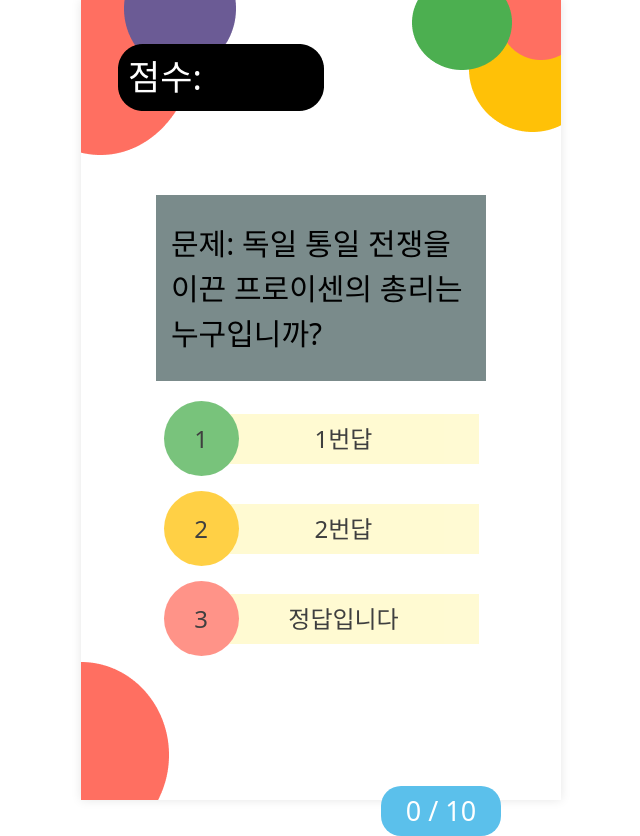
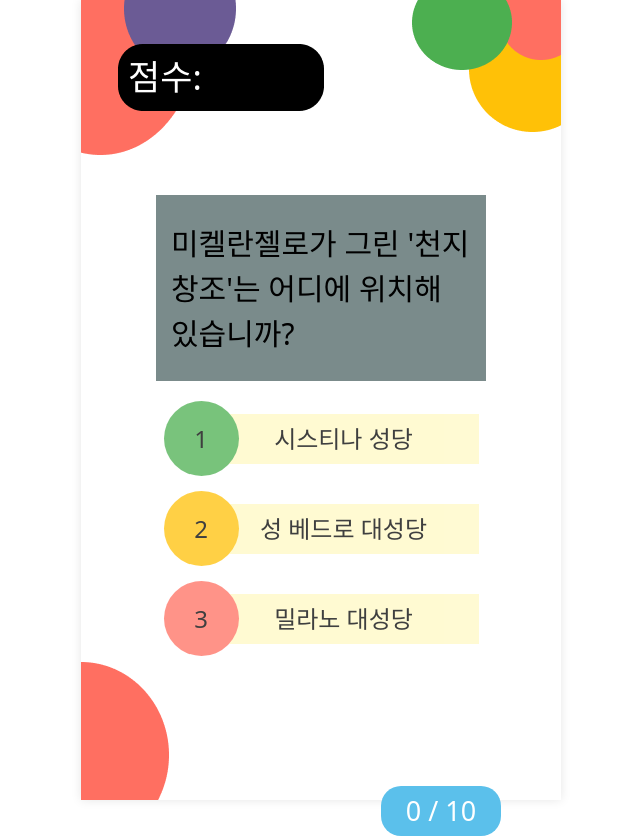
Before and after one commit to SoJungJung/SangSikQuiz, a React (Create React App) app: page /quiz in a window 1280 px wide. Shown: the whole page, without its empty margins (319-959 px from the left). Built offline with nearby package versions, Linux system fonts and the light colour scheme.

Commit message:
202408241810

```diff
--- /dev/null
+++ b/public/example.json
@@ -0,0 +1,144 @@
+{
+    "difficult": [
+        {
+            "quiz": "'파우스트'의 작가는 누구입니까?",
+            "answer": [
+                { "TRUE": "요한 볼프강 폰 괴테" },
+                { "FALSE": "크리스토퍼 말로" },
+                { "FALSE": "윌리엄 셰익스피어" }
+            ]
+        },
+        {
+            "quiz": "호메로스의 서사시 '일리아드'는 어떤 전쟁을 다룹니까?",
+            "answer": [{ "TRUE": "트로이 전쟁" }, { "FALSE": "페르시아 전쟁" }, { "FALSE": "펠로폰네소스 전쟁" }]
+        },
+        {
+            "quiz": "'돈키호테'의 작가는 누구입니까?",
+            "answer": [
+                { "TRUE": "미겔 데 세르반테스" },
+                { "FALSE": "가브리엘 가르시아 마르케스" },
+                { "FALSE": "호르헤 루이스 보르헤스" }
+            ]
+        },
+        {
+            "quiz": "'변신'에서 주인공 그레고르 잠자가 변신한 생물은 무엇입니까?",
+            "answer": [{ "TRUE": "거대한 벌레" }, { "FALSE": "쥐" }, { "FALSE": "새" }]
+        },
+        {
+            "quiz": "요하네스 베르메르의 대표작 '진주 귀걸이를 한 소녀'는 어느 미술관에 소장되어 있습니까?",
+            "answer": [{ "TRUE": "마우리츠하위스 미술관" }, { "FALSE": "루브르 박물관" }, { "FALSE": "프라도 미술관" }]
+        },
+        {
+            "quiz": "구스타프 클림트의 '키스'는 어떤 화풍을 대표합니까?",
+            "answer": [{ "TRUE": "상징주의" }, { "FALSE": "인상주의" }, { "FALSE": "초현실주의" }]
+        },
+        {
+            "quiz": "'비너스의 탄생'을 그린 화가는 누구입니까?",
+            "answer": [{ "TRUE": "보티첼리" }, { "FALSE": "라파엘로" }, { "FALSE": "렘브란트" }]
+        },
+        {
+            "quiz": "피카소의 '게르니카'는 어떤 사건을 배경으로 하고 있습니까?",
+            "answer": [{ "TRUE": "스페인 내전" }, { "FALSE": "프랑스 혁명" }, { "FALSE": "미국 독립전쟁" }]
+        },
+        {
+            "quiz": "미켈란젤로가 그린 '천지창조'는 어디에 위치해 있습니까?",
+            "answer": [{ "TRUE": "시스티나 성당" }, { "FALSE": "성 베드로 대성당" }, { "FALSE": "밀라노 대성당" }]
+        },
+        {
+            "quiz": "네덜란드의 '황금 시대'를 대표하는 화가는 누구입니까?",
+            "answer": [{ "TRUE": "렘브란트" }, { "FALSE": "고흐" }, { "FALSE": "루벤스" }]
+        }
+    ],
+    "intermediate": [
+        {
+            "quiz": "'별이 빛나는 밤'의 작가는 누구입니까?",
+            "answer": [{ "TRUE": "빈센트 반 고흐" }, { "FALSE": "클로드 모네" }, { "FALSE": "폴 세잔" }]
+        },
+        {
+            "quiz": "'모나리자'를 그린 화가는 누구입니까?",
+            "answer": [{ "TRUE": "레오나르도 다빈치" }, { "FALSE": "미켈란젤로" }, { "FALSE": "라파엘로" }]
+        },
+        {
+            "quiz": "'군주론'을 쓴 이탈리아 정치 철학자는 누구입니까?",
+            "answer": [{ "TRUE": "니콜로 마키아벨리" }, { "FALSE": "토마스 홉스" }, { "FALSE": "존 로크" }]
+        },
+        {
+            "quiz": "데카르트가 유명한 명제로 남긴 말은 무엇입니까?",
+            "answer": [
+                { "TRUE": "나는 생각한다, 고로 존재한다" },
+                { "FALSE": "신은 존재한다" },
+                { "FALSE": "모든 것은 의심할 수 있다" }
+            ]
+        },
+        {
+            "quiz": "진화론을 제안한 과학자는 누구입니까?",
+            "answer": [{ "TRUE": "찰스 다윈" }, { "FALSE": "알프레드 러셀 월리스" }, { "FALSE": "장바티스트 라마르크" }]
+        },
+        {
+            "quiz": "중국 역사상 '삼국지'로 유명한 시대에 존재했던 세 나라는 무엇입니까?",
+            "answer": [{ "TRUE": "위, 촉, 오" }, { "FALSE": "송, 명, 청" }, { "FALSE": "한, 위, 촉" }]
+        },
+        {
+            "quiz": "1917년 러시아 혁명 후 수립된 최초의 사회주의 정부를 이끈 지도자는 누구입니까?",
+            "answer": [{ "TRUE": "블라디미르 레닌" }, { "FALSE": "요제프 스탈린" }, { "FALSE": "레프 트로츠키" }]
+        },
+        {
+            "quiz": "중국의 대약진운동을 주도한 지도자는 누구입니까?",
+            "answer": [{ "TRUE": "마오쩌둥" }, { "FALSE": "덩샤오핑" }, { "FALSE": "장제스" }]
+        },
+        {
+            "quiz": "남아프리카공화국의 아파르트헤이트 정책을 종식시킨 대통령은 누구입니까?",
+            "answer": [{ "TRUE": "넬슨 만델라" }, { "FALSE": "프레데릭 데 클레르크" }, { "FALSE": "타보 음베키" }]
+        },
+        {
+            "quiz": "1950년 발발한 한국전쟁의 발단은 무엇입니까?",
+            "answer": [{ "TRUE": "북한의 남침" }, { "FALSE": "대한민국의 독립 선언" }, { "FALSE": "미국의 군사 개입" }]
+        }
+    ],
+    "easy": [
+        {
+            "quiz": "음식물 쓰레기로 분류되지 않는 것은 무엇입니까?",
+            "answer": [{ "TRUE": "계란 껍질" }, { "FALSE": "바나나 껍질" }, { "FALSE": "오렌지 껍질" }]
+        },
+        {
+            "quiz": "재활용 쓰레기로 분류되지 않는 것은 무엇입니까?",
+            "answer": [{ "TRUE": "종이컵" }, { "FALSE": "유리병" }, { "FALSE": "플라스틱 병" }]
+        },
+        {
+            "quiz": "한국에서 소득세 신고 기간은 언제입니까?",
+            "answer": [
+                { "TRUE": "5월 1일부터 5월 31일까지" },
+                { "FALSE": "6월 1일부터 6월 30일까지" },
+                { "FALSE": "4월 1일부터 4월 30일까지" }
+            ]
+        },
+        {
+            "quiz": "자동차 보험에서 '자기 신체 사고' 담보는 무엇을 보상합니까?",
+            "answer": [{ "TRUE": "자기 신체 손해" }, { "FALSE": "상대방 신체 손해" }, { "FALSE": "자기 차량 손해" }]
+        },
+        {
+            "quiz": "건강보험료는 소득의 몇 퍼센트로 결정됩니까?",
+            "answer": [{ "TRUE": "6.67%" }, { "FALSE": "4.5%" }, { "FALSE": "7.8%" }]
+        },
+        {
+            "quiz": "한국에서 반려견 등록제가 의무화된 해는 언제입니까?",
+            "answer": [{ "TRUE": "2014년" }, { "FALSE": "2012년" }, { "FALSE": "2016년" }]
+        },
+        {
+            "quiz": "주택청약종합저축 가입 조건 중 연령 제한은 몇 세입니까?",
+            "answer": [{ "TRUE": "만 19세" }, { "FALSE": "만 21세" }, { "FALSE": "만 18세" }]
+        },
+        {
+            "quiz": "국민연금에서 연금을 수령할 수 있는 나이는 만 몇 세입니까?",
+            "answer": [{ "TRUE": "만 65세" }, { "FALSE": "만 60세" }, { "FALSE": "만 70세" }]
+        },
+        {
+            "quiz": "'다둥이 카드'를 발급받을 수 있는 자녀 수는 몇 명 이상입니까?",
+            "answer": [{ "TRUE": "2명" }, { "FALSE": "3명" }, { "FALSE": "4명" }]
+        },
+        {
+            "quiz": "자동차세는 몇 월과 몇 월에 납부합니까?",
+            "answer": [{ "TRUE": "1월과 7월" }, { "FALSE": "3월과 9월" }, { "FALSE": "5월과 11월" }]
+        }
+    ]
+}
--- a/src/pages/Answer/Answer.module.css
+++ b/src/pages/Answer/Answer.module.css
@@ -66,7 +66,7 @@
 
 .rstImg {
     position: absolute;
-    width: 90%;
+    width: 70%;
     border-radius: 20px;
     z-index: 1;
 }
@@ -81,16 +81,12 @@
 
 .wrgAswDiv {
     display: flex;
-    justify-content: flex-start;
+    justify-content: center;
     align-items: center;
     /* background-color: #f3e5f5;
     border-radius: 50px;
     padding: 10px 20px;
     width: 90%; */
-}
-
-.wrgAsw {
-    margin-right: 10px; /* 텍스트와 이미지 간격 추가 */
 }
 
 .wrgAswShowText {
@@ -119,5 +115,4 @@
     font-style: italic;
     font-weight: bold;
     position: relative;
-    right: 20px;
 }
--- a/src/pages/Quiz/Quiz.js
+++ b/src/pages/Quiz/Quiz.js
@@ -1,12 +1,10 @@
-import React from 'react';
+import React, { useEffect, useState } from 'react';
 import styles from './Quiz.module.css';
 import lefttop from './lefttop.png';
 import leftbottom from './leftbottom.png';
 import righttop from './righttop.png';
 import point from './point.png';
 import quiz from './quiz.png';
-import awr from './awr.png';
-import num from './num.png';
 import Layout from '../../Layout';
 import { useNavigate } from 'react-router-dom';
 
@@ -17,6 +15,47 @@ const Quiz = () => {
         navigate(`/answer?isRight=${isRight}`);
         console.log('함수 실행일 수도');
     };
+
+    const [data, setData] = useState(null);
+    const [loading, setLoading] = useState(true);
+    const [error, setError] = useState(null);
+    const [randomNumber, setRandomNumber] = useState(null);
+
+    useEffect(() => {
+        const number = Math.floor(Math.random() * 10);
+        setRandomNumber(number);
+    }, []);
+
+    useEffect(() => {
+        // JSON 파일 요청하기
+        fetch('/example.json')
+            .then((response) => {
+                if (!response.ok) {
+                    throw new Error('Network response was not ok');
+                }
+                return response.json();
+            })
+            .then((jsonData) => {
+                setData(jsonData);
+                setLoading(false);
+            })
+            .catch((err) => {
+                setError(err.message);
+                setLoading(false);
+            });
+    }, []);
+
+    // 데이터가 로드되었는지 확인
+    if (loading) {
+        return <div>Loading...</div>;
+    }
+
+    if (error) {
+        return <div>Error: {error}</div>;
+    }
+
+    console.log(data.difficult[1].answer[0].TRUE);
+    let nowQuiz = data.difficult[randomNumber];
     return (
         <Layout>
             <div className={styles.container}>
@@ -32,7 +71,7 @@ const Quiz = () => {
                 </div>
                 <div className={styles.quizShow}>
                     <img className={styles.quiz} src={quiz} alt="quiz" />
-                    <div className={styles.quizText}>문제: 독일 통일 전쟁을 이끈 프로이센의 총리는 누구입니까?</div>
+                    <div className={styles.quizText}>{nowQuiz.quiz}</div>
                 </div>
                 <div className={styles.answerShow}>
                     <div className={styles.answerDiv} onClick={() => handleDivClick(true)}>
@@ -40,7 +79,7 @@ const Quiz = () => {
                             <div className={styles.circleText}>1</div>
                         </div>
                         <div className={styles.rectangle}>
-                            <div className={styles.rectangleText}>1번답</div>
+                            <div className={styles.rectangleText}>{nowQuiz.answer[0].TRUE}</div>
                         </div>
                     </div>
                     <div className={`${styles.answerDiv} ${styles.midAnswerDiv}`} onClick={() => handleDivClick(false)}>
@@ -48,7 +87,7 @@ const Quiz = () => {
                             <div className={styles.circleText}>2</div>
                         </div>
                         <div className={styles.rectangle}>
-                            <div className={styles.rectangleText}>2번답</div>
+                            <div className={styles.rectangleText}>{nowQuiz.answer[1].FALSE}</div>
                         </div>
                     </div>
                     <div className={styles.answerDiv}>
@@ -56,7 +95,7 @@ const Quiz = () => {
                             <div className={styles.circleText}>3</div>
                         </div>
                         <div className={styles.rectangle}>
-                            <div className={styles.rectangleText}>정답입니다</div>
+                            <div className={styles.rectangleText}>{nowQuiz.answer[2].FALSE}</div>
                         </div>
                     </div>
                 </div>
--- a/src/pages/Ranking/Ranking.module.css
+++ b/src/pages/Ranking/Ranking.module.css
@@ -12,7 +12,7 @@
 
 .title {
     font-size: 24px;
-    color: #ffd700;
+    color: black;
     font-weight: bold;
     background-color: #ffc107;
     padding: 10px 20px;
```
